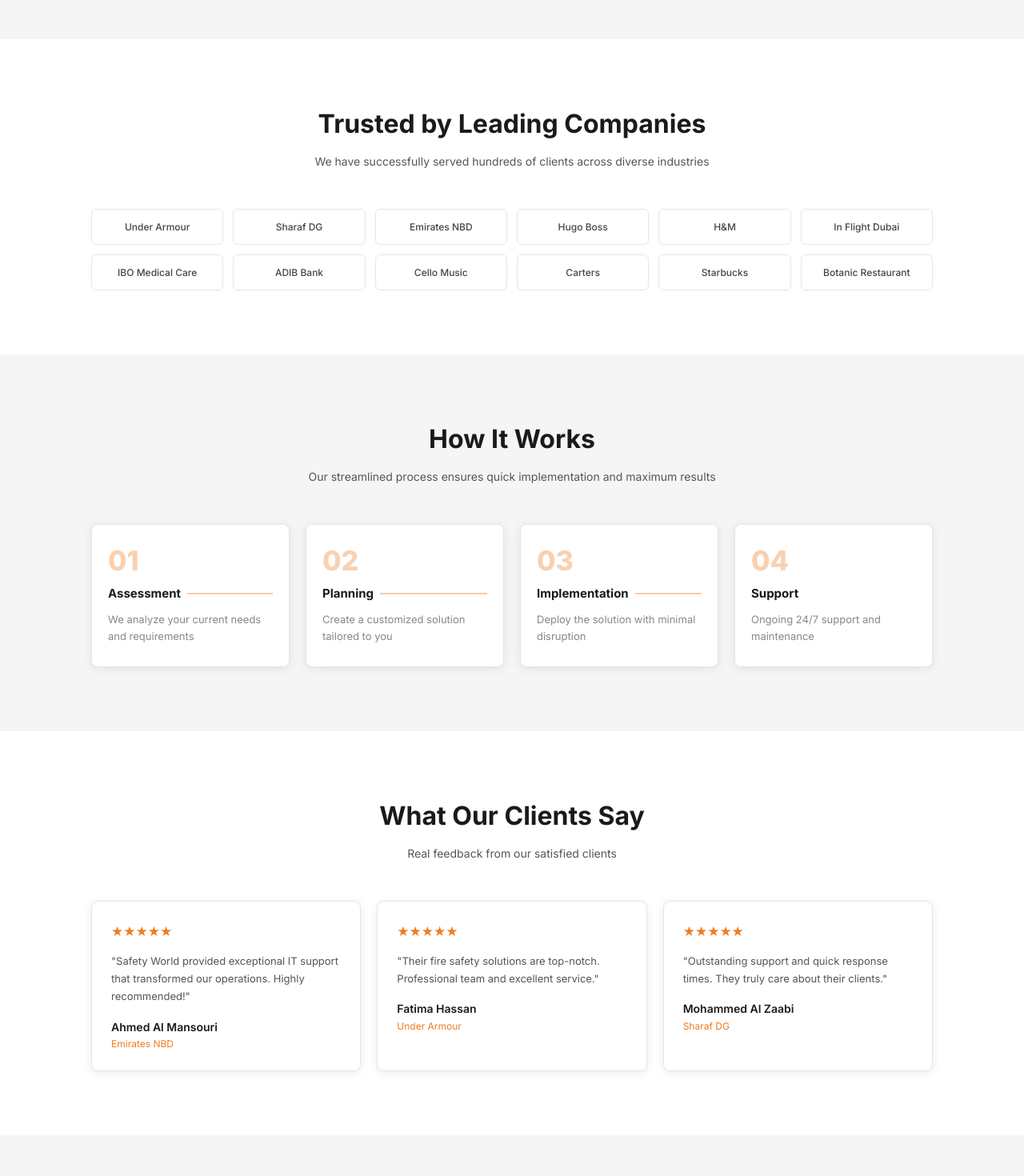
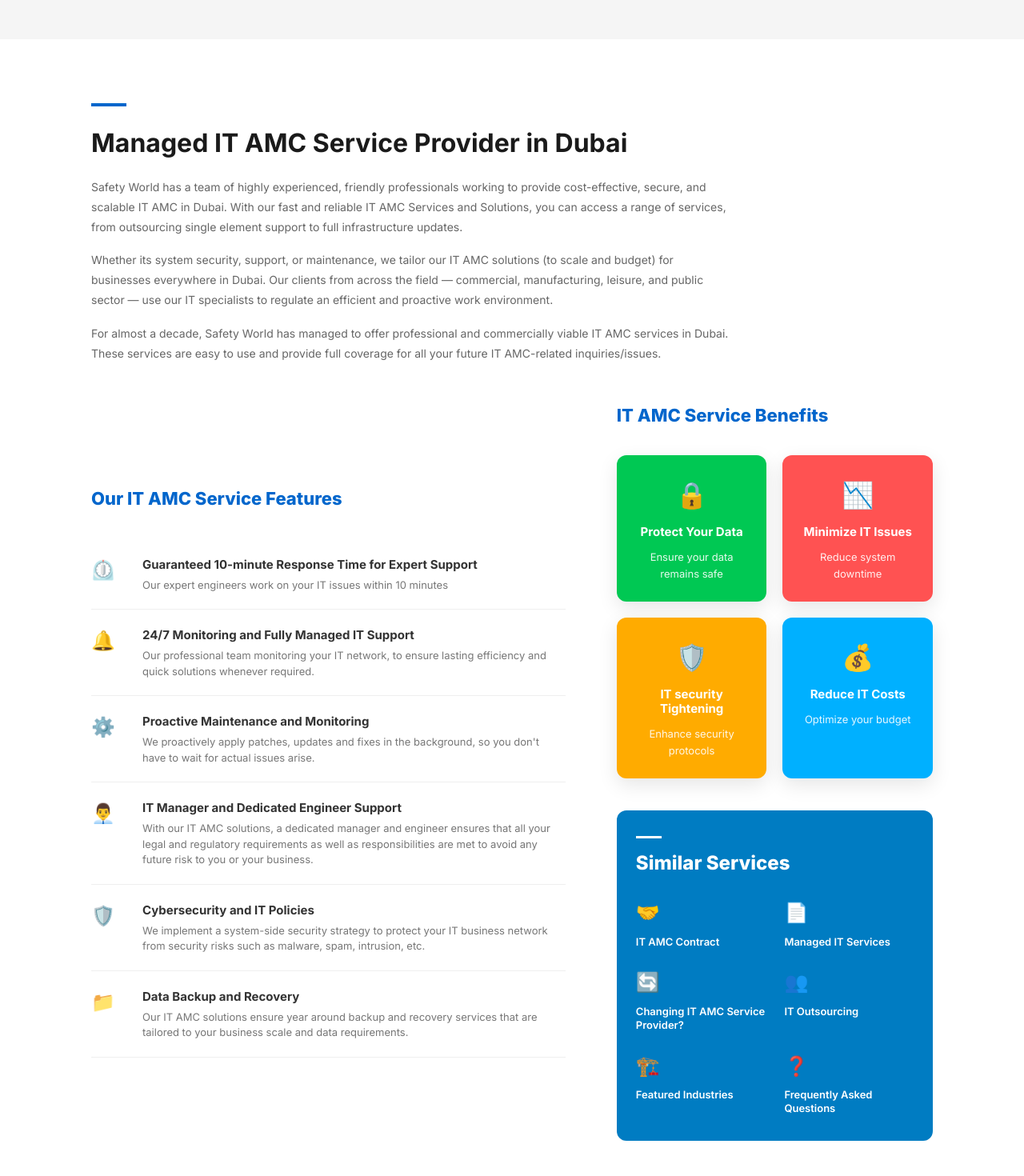
Before and after one commit to Fazilfazi991/safetyfinal, a React (Vite) app: page / in a window 1280 px wide. Shown: the part 2440-3910 px from the top of the page at 80% size. Built offline with nearby package versions, Linux system fonts and the light colour scheme.

Commit message:
Add Managed IT AMC section to homepage

```diff
--- a/src/pages/Home.jsx
+++ b/src/pages/Home.jsx
@@ -76,6 +76,35 @@ function ServiceCard({ img, title, desc, nav, path }) {
           Learn More
           <span style={{ display: 'inline-block', transition: 'transform .2s', transform: h ? 'translateX(4px)' : 'none' }}>→</span>
         </span>
+      </div>
+    </motion.div>
+  )
+}
+
+function BenefitCard({ icon, title, desc, color }) {
+  return (
+    <motion.div variants={staggerItem} className="benefit-card" style={{
+      background: color, color: '#fff', borderRadius: 12, padding: '24px 20px',
+      textAlign: 'center', display: 'flex', flexDirection: 'column', alignItems: 'center', gap: 12,
+      boxShadow: '0 8px 24px rgba(0,0,0,0.1)'
+    }}>
+      <div style={{ fontSize: 32 }}>{icon}</div>
+      <div style={{ fontWeight: 700, fontSize: 15, lineHeight: 1.2 }}>{title}</div>
+      <div style={{ fontSize: 13, opacity: 0.9 }}>{desc}</div>
+    </motion.div>
+  )
+}
+
+function FeatureItem({ icon, title, desc }) {
+  return (
+    <motion.div variants={staggerItem} style={{
+      display: 'grid', gridTemplateColumns: '48px 1fr', gap: 16, padding: '20px 0',
+      borderBottom: '1px solid #efefef'
+    }}>
+      <div style={{ fontSize: 24, color: '#f07c1f' }}>{icon}</div>
+      <div>
+        <div style={{ fontWeight: 700, fontSize: 15, marginBottom: 4, color: '#333' }}>{title}</div>
+        <div style={{ fontSize: 13, color: '#777', lineHeight: 1.5 }}>{desc}</div>
       </div>
     </motion.div>
   )
@@ -244,7 +273,69 @@ export default function Home({ nav }) {
         </div>
       </section>
 
-      {/* ══ TRUSTED BY ══ */}
+      {/* ══ MANAGED IT AMC SECTION ══ */}
+      <section className="section bg-white">
+        <div className="container">
+          <motion.div initial="hidden" whileInView="visible" variants={fadeIn} viewport={{ once: true }}>
+            <div style={{ width: 44, height: 4, background: '#0066cc', marginBottom: 20 }} />
+            <h2 className="section-title" style={{ textAlign: 'left', margin: '0 0 16px' }}>Managed IT AMC Service Provider in Dubai</h2>
+            <div style={{ maxWidth: 800, marginBottom: 48 }}>
+              <p style={{ fontSize: 14, color: '#666', lineHeight: 1.8, marginBottom: 16 }}>
+                Safety World has a team of highly experienced, friendly professionals working to provide cost-effective, secure, and scalable IT AMC in Dubai. With our fast and reliable IT AMC Services and Solutions, you can access a range of services, from outsourcing single element support to full infrastructure updates.
+              </p>
+              <p style={{ fontSize: 14, color: '#666', lineHeight: 1.8, marginBottom: 16 }}>
+                Whether its system security, support, or maintenance, we tailor our IT AMC solutions (to scale and budget) for businesses everywhere in Dubai. Our clients from across the field — commercial, manufacturing, leisure, and public sector — use our IT specialists to regulate an efficient and proactive work environment.
+              </p>
+              <p style={{ fontSize: 14, color: '#666', lineHeight: 1.8 }}>
+                For almost a decade, Safety World has managed to offer professional and commercially viable IT AMC services in Dubai. These services are easy to use and provide full coverage for all your future IT AMC-related inquiries/issues.
+              </p>
+            </div>
+          </motion.div>
+
+          <div style={{ display: 'grid', gridTemplateColumns: '1.2fr 0.8fr', gap: 64 }} className="fire-split">
+            {/* Features list */}
+            <div>
+              <h3 style={{ fontSize: 22, fontWeight: 800, marginBottom: 32, color: '#0066cc' }}>Our IT AMC Service Features</h3>
+              <motion.div variants={staggerContainer} initial="hidden" whileInView="visible" viewport={{ once: true }}>
+                <FeatureItem icon="⏲️" title="Guaranteed 10-minute Response Time for Expert Support" desc="Our expert engineers work on your IT issues within 10 minutes" />
+                <FeatureItem icon="🔔" title="24/7 Monitoring and Fully Managed IT Support" desc="Our professional team monitoring your IT network, to ensure lasting efficiency and quick solutions whenever required." />
+                <FeatureItem icon="⚙️" title="Proactive Maintenance and Monitoring" desc="We proactively apply patches, updates and fixes in the background, so you don't have to wait for actual issues arise." />
+                <FeatureItem icon="👨‍💼" title="IT Manager and Dedicated Engineer Support" desc="With our IT AMC solutions, a dedicated manager and engineer ensures that all your legal and regulatory requirements as well as responsibilities are met to avoid any future risk to you or your business." />
+                <FeatureItem icon="🛡️" title="Cybersecurity and IT Policies" desc="We implement a system-side security strategy to protect your IT business network from security risks such as malware, spam, intrusion, etc." />
+                <FeatureItem icon="📁" title="Data Backup and Recovery" desc="Our IT AMC solutions ensure year around backup and recovery services that are tailored to your business scale and data requirements." />
+              </motion.div>
+            </div>
+
+            {/* Benefits and Similar Services */}
+            <div>
+              <h3 style={{ fontSize: 22, fontWeight: 800, marginBottom: 32, color: '#0066cc' }}>IT AMC Service Benefits</h3>
+              <motion.div variants={staggerContainer} initial="hidden" whileInView="visible" viewport={{ once: true }} style={{ display: 'grid', gridTemplateColumns: '1fr 1fr', gap: 20 }}>
+                <BenefitCard icon="🔒" title="Protect Your Data" desc="Ensure your data remains safe" color="#00c853" />
+                <BenefitCard icon="📉" title="Minimize IT Issues" desc="Reduce system downtime" color="#ff5252" />
+                <BenefitCard icon="🛡️" title="IT security Tightening" desc="Enhance security protocols" color="#ffab00" />
+                <BenefitCard icon="💰" title="Reduce IT Costs" desc="Optimize your budget" color="#00b0ff" />
+              </motion.div>
+
+              <div style={{ marginTop: 40, background: '#007cc2', borderRadius: 12, padding: '32px 24px', color: '#fff' }}>
+                <div style={{ width: 32, height: 3, background: '#fff', marginBottom: 12 }} />
+                <h3 style={{ fontSize: 24, fontWeight: 800, marginBottom: 24 }}>Similar Services</h3>
+                <div style={{ display: 'grid', gridTemplateColumns: '1fr 1fr', gap: 24 }}>
+                  {[
+                    ['🤝','IT AMC Contract'],['📄','Managed IT Services'],
+                    ['🔄','Changing IT AMC Service Provider?'],['👥','IT Outsourcing'],
+                    ['🏗️','Featured Industries'],['❓','Frequently Asked Questions']
+                  ].map(([ic, t]) => (
+                    <div key={t} style={{ display: 'flex', flexDirection: 'column', gap: 8, cursor: 'pointer' }}>
+                      <div style={{ fontSize: 24 }}>{ic}</div>
+                      <div style={{ fontSize: 13, fontWeight: 600, lineHeight: 1.3 }}>{t}</div>
+                    </div>
+                  ))}
+                </div>
+              </div>
+            </div>
+          </div>
+        </div>
+      </section>
       <section className="section bg-white">
         <div className="container">
           <motion.div initial="hidden" whileInView="visible" variants={fadeIn} viewport={{ once: true }}>
```
